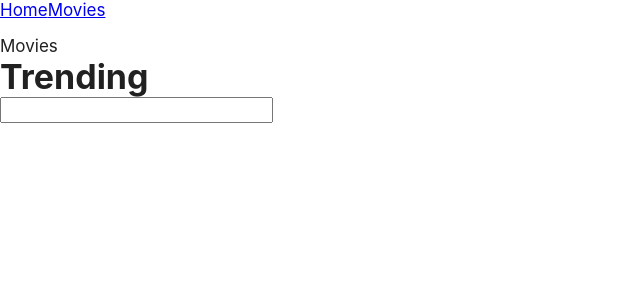
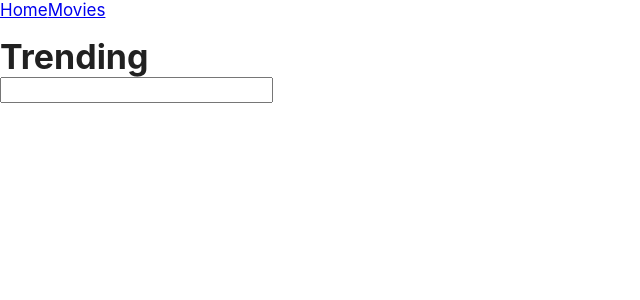
Before and after one commit to artipavl/goit-react-hw-05-movies, a React (Create React App) app: page /goit-react-hw-05-movies/movies in a window 1280 px wide. Shown: the top 300 px of the page, without its empty margins (0-640 px from the left). Built offline with nearby package versions, Linux system fonts and the light colour scheme.

Commit message:
Update Movies.jsx

```diff
--- a/src/pages/Movies.jsx
+++ b/src/pages/Movies.jsx
@@ -1,10 +1,31 @@
+import { getSearchMovie } from 'Api/Api';
 import SearchMovie from 'components/SearchMovie/SearchMovie';
+import SearchMovieList from 'components/SearchMovieList/SearchMovieList';
+import { useEffect } from 'react';
+import { useState } from 'react';
+import { useSearchParams } from 'react-router-dom';
 
 const Movies = () => {
+  const [data, setData] = useState([]);
+
+  const [searchParams] = useSearchParams();
+  const search = searchParams.get('q');
+
+
+  useEffect(() => {
+    if (search) {
+      getSearchMovie(search, 1)
+        .then(data => setData(data))
+        .catch(console.error);
+    }
+  }, [search]);
+
   return (
     <div>
-      <p>Movies</p>
-      <SearchMovie/>
+      <SearchMovie />
+      {data.length > 0 && (
+        <SearchMovieList data={data} />
+      )}
     </div>
   );
 };
```
